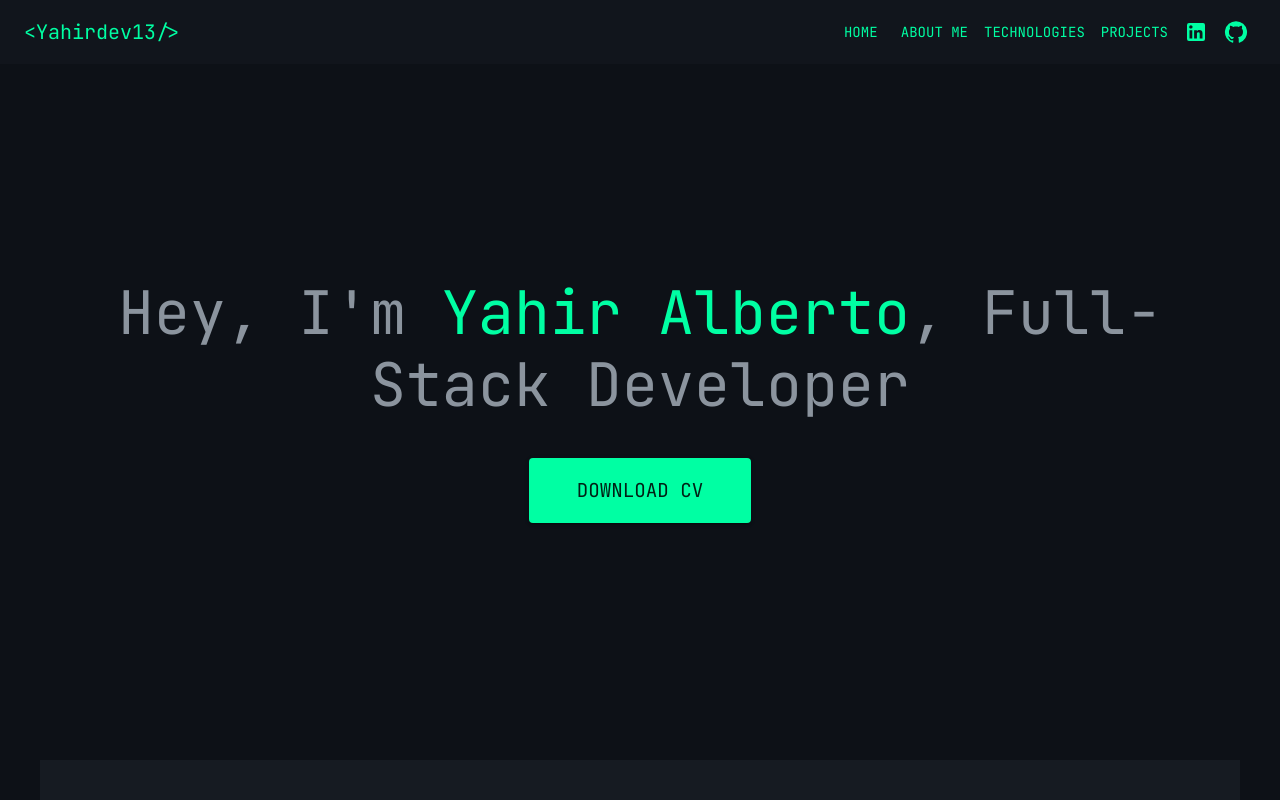
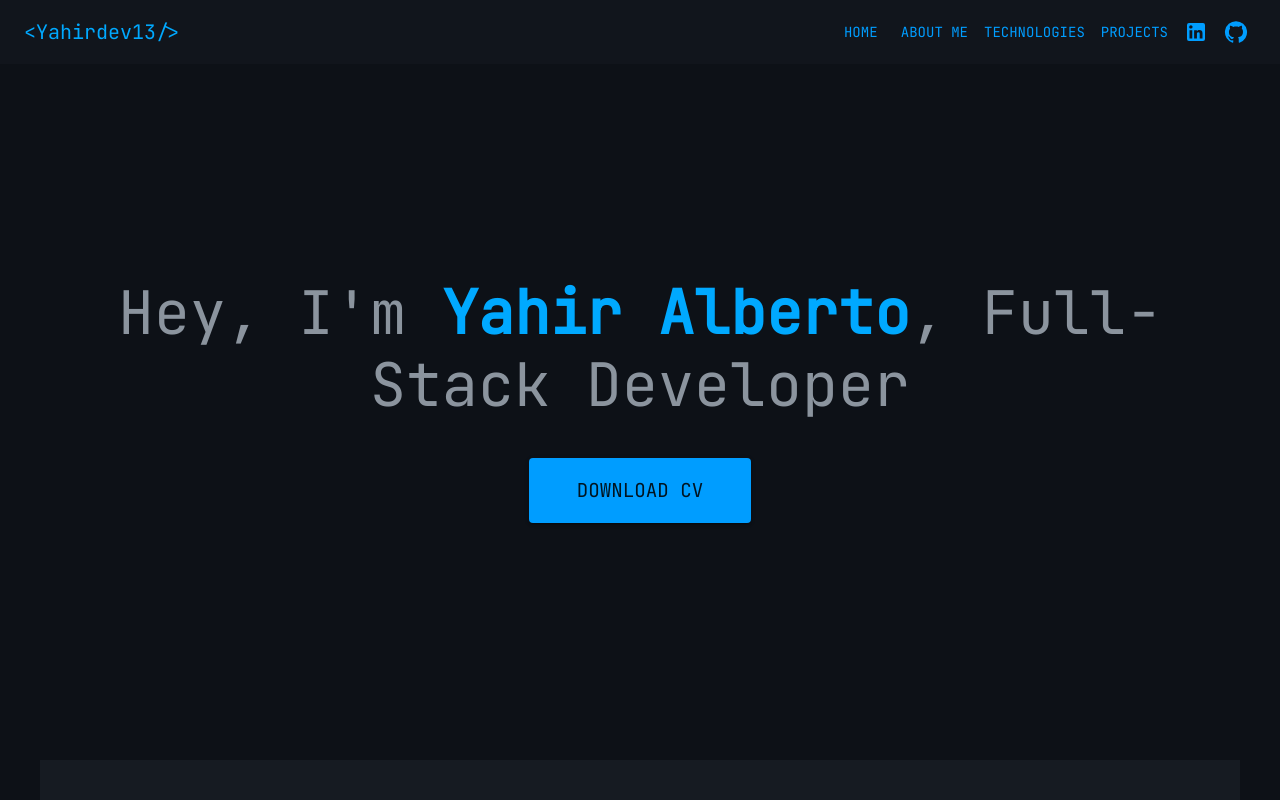
Before and after one commit to yahirdev13/yahir-dev13, a Next.js app: page / in a window 1280 px wide. Shown: the top 800 px of the page. Built offline with nearby package versions, Linux system fonts and the light colour scheme.

Commit message:
Update color scheme for AppBar and typography to enhance visual consistency

```diff
--- a/src/app/page.tsx
+++ b/src/app/page.tsx
@@ -9,7 +9,7 @@ import { button } from "framer-motion/client";
 const theme = createTheme({
   palette: {
     primary: {
-      main: "#00FFA3", // Verde neón
+      main: "#009DFF", // azul
     },
     secondary: {
       main: "#B0BEC5", // Gris claro
@@ -76,7 +76,7 @@ const Portfolio = () => {
       <CssBaseline />
       <AppBar position="fixed" sx={{ backgroundColor: "rgba(22, 27, 34, 0.5)" }} elevation={0}>
         <Toolbar>
-          <Typography variant="h6" component="div" sx={{ flexGrow: 1, color: "#00FFA3" }}>
+          <Typography variant="h6" component="div" sx={{ flexGrow: 1, color: "#00A9FF " }}>
             {"<Yahirdev13/> "}
           </Typography>
           <Box sx={{ display: { xs: "none", md: "flex" } }}>
@@ -129,7 +129,7 @@ const Portfolio = () => {
       <Container id="home" sx={{ textAlign: "center", display: "flex", flexDirection: "column", alignItems: "center", justifyContent: "center", height: "90vh", mt: 5 }}>
         <motion.div initial={{ opacity: 0 }} animate={{ opacity: 1 }} transition={{ duration: 1.5 }}>
           <Typography variant="h2" gutterBottom>
-            Hey, I'm <span style={{ color: "#00FFA3" }}>Yahir Alberto</span>, Full-Stack Developer
+            Hey, I'm <span style={{ color: "#00A9FF " }}><b>Yahir Alberto</b></span>, Full-Stack Developer
           </Typography>
           <Button variant="contained" color="primary" sx={{ mt: 2, px: 6, py: 2, fontSize: "1.2rem" }} href="/CV_Yahirdev13.pdf" download="CV_Yahirdev13.pdf">
             DOWNLOAD CV
```
